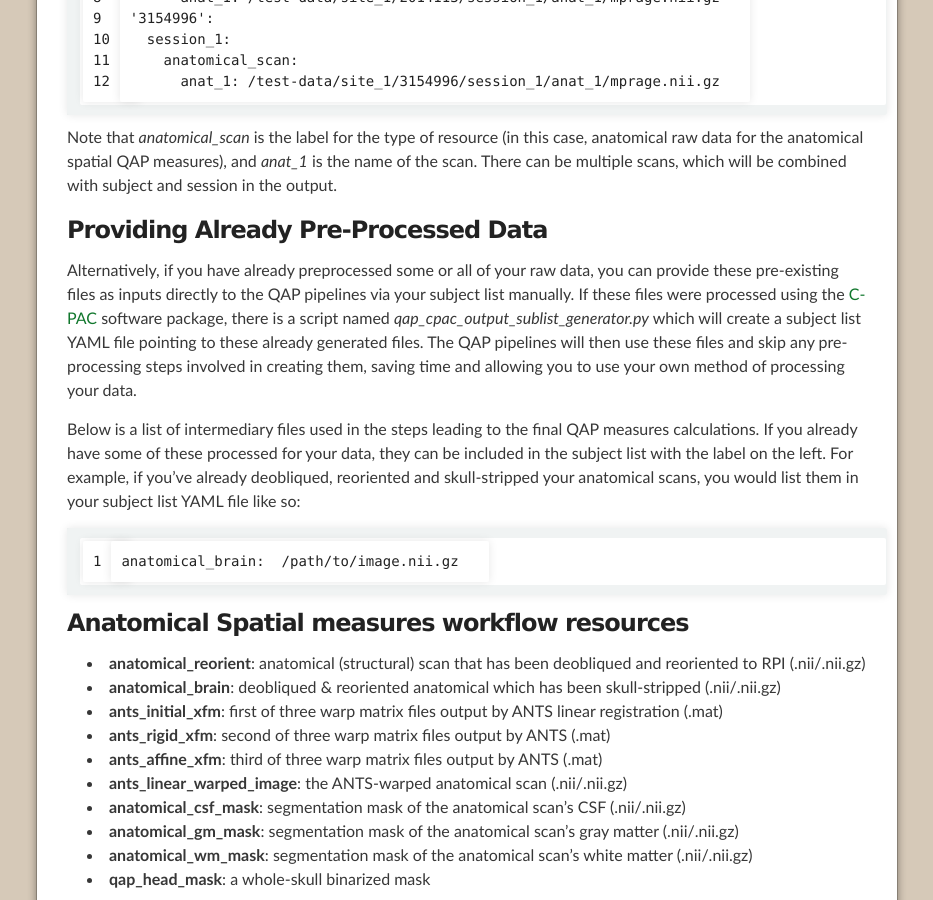
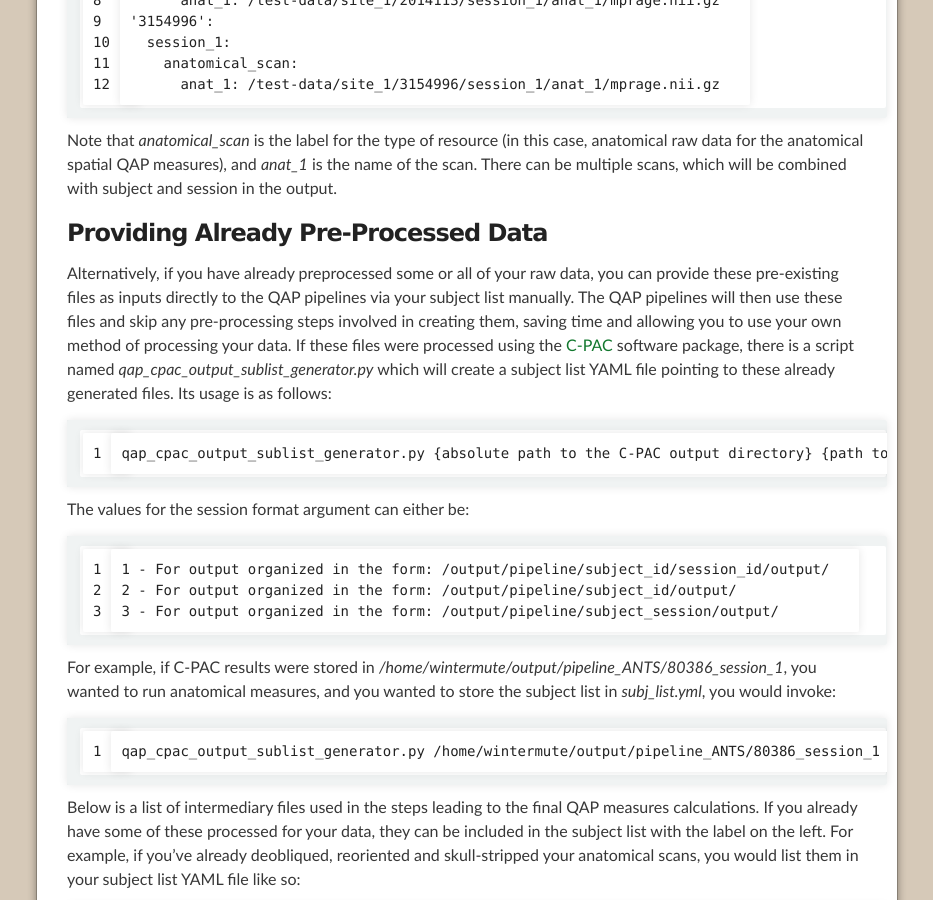
Before and after one commit to preprocessed-connectomes-project/quality-assessment-protocol, a Jekyll site: the page built from qap_documentation.md, in a window 1280 px wide and 900 px high, scrolled down 5562 px. Shown: the whole window, without its empty margins (173-1106 px from the left). Built offline with Jekyll 4.4.1, drawn with Linux system fonts in a browser that asks for light colours; some of the changed text lies outside the part shown.

Commit message:
Added pandas to installation instructions; added cpac output list generator usage

```diff
--- a/qap_documentation.md
+++ b/qap_documentation.md
@@ -3,7 +3,7 @@
 title: PCP Quality Assessment Protocol
 ---
 
-Various objective measures for MRI data quality have been proposed over the years.  However, until now no software has allowed researchers to obtain these measures with relative ease.  The QAP package allows you to obtain spatial and anatomical data quality measures for your own data.  Since no standard thresholds demarcating acceptable from unacceptable data are currently existent, you can then compare your data to normative distributions of measures obtained from the [ABIDE](http://fcon_1000.projects.nitrc.org/indi/abide/) and [CoRR](http://fcon_1000.projects.nitrc.org/indi/CoRR/html/index.html) datasets.
+Various objective measures for MRI data quality have been proposed over the years.  However, until now no software has allowed researchers to obtain all these measures in the same place with relative ease.  The QAP package allows you to obtain spatial and anatomical data quality measures for your own data.  Since no standard thresholds demarcating acceptable from unacceptable data are currently existent, you can then compare your data to normative distributions of measures obtained from the [ABIDE](http://fcon_1000.projects.nitrc.org/indi/abide/) and [CoRR](http://fcon_1000.projects.nitrc.org/indi/CoRR/html/index.html) datasets.
 
 For more information, please see our recent [resting-state poster and associated code]( http://github.com/czarrar/qap_poster).
 
@@ -33,8 +33,8 @@
 
 QAP requires AFNI, C3D, and FSL to run. Links to installation instructions for AFNI and FSL are listed below:
 
-* [AFNI Installation](#http://afni.nimh.nih.gov/pub/dist/HOWTO/howto/ht00_inst/html)
-* [FSL Installation](#http://fsl.fmrib.ox.ac.uk/fsl/fslwiki/FslInstallation)
+* [AFNI Installation](http://afni.nimh.nih.gov/pub/dist/HOWTO/howto/ht00_inst/html)
+* [FSL Installation](http://fsl.fmrib.ox.ac.uk/fsl/fslwiki/FslInstallation)
 
 If you are using a Debian-based Linux distribution, you can use `apt-get` by first adding Neurodebian to the apt repository list and then installing the Neurodebian FSL and AFNI packages:
 
@@ -43,21 +43,20 @@
     apt-get update
     apt-get install -y fsl-5.0-complete afni
 
-To install C3D, download the appropriate version for your platform from [Sourceforge](#http://sourceforge.net/projects/c3d/).  Unzip or mount the archive containing C3D and copy it to a memorable location.  Finish by adding the following line to your `.bashrc` file:
+To install C3D, download the appropriate version for your platform from [Sourceforge](http://sourceforge.net/projects/c3d/).  Make sure the you use at least version 1.0.0.  Unzip or mount the archive containing C3D and copy it to a memorable location.  Finish by adding the following line to your `.bashrc` file:
 
     export PATH=/path_to/C3D/bin:$PATH
 
 ### Python Dependencies
 
-QAP requires Numpy, Scipy, Nipype, Nibabel, Nitime, and PyYAML.  If you have `pip`, you may install these by typing in the command below:
+QAP requires Numpy, Scipy, Nipype, Nibabel, Nitime, PyYAML, and pandas.   If you have `pip`, you may install these by typing in the command below:
 
-    pip install numpy scipy nipype nibabel nitime pyyaml
+    pip install numpy scipy && pip install nipype nibabel nitime pyyaml pandas
 
 ### QAP
 
 Once the pre-requisites have been satisfied, you can install the QAP package itself:
 
-    cd /tmp
     git clone https://github.com/preprocessed-connectomes-project/quality-assessment-protocol.git qap
     cd /qap
     python setup.py install
@@ -94,7 +93,7 @@
 
 * **Standardized DVARS [func_dvars]:** The spatial standard deviation of the temporal derivative of the data, normalized by the temporal standard deviation and temporal autocorrelation.  Lower values are better [^5][^6].
 * **Outlier Detection [func_outlier]:** The mean fraction of outliers found in each volume using the [3dTout](http://afni.nimh.nih.gov/pub/dist/doc/program_help/3dToutcount.html) command from [AFNI](http://afni.nimh.nih.gov/afni).  Lower values are better [^7].
-* **Median Distance Index [func_quality]:** The mean distance (1 – spearman’s rho) between each time-point's volume and the median volume using AFNI’s [3dTqual command](http://afni.nimh.nih.gov/afni).  Lower values are better [^7].
+* **Median Distance Index [func_quality]:** The mean distance (1 – spearman’s rho) between each time-point's volume and the median volume using AFNI’s [3dTqual](http://afni.nimh.nih.gov/afni) command.  Lower values are better [^7].
 * **Mean Fractional Displacement - Jenkinson [func_mean_fd]:** A measure of subject head motion, which compares the motion between the current and previous volumes. This is calculated by summing the absolute value of displacement changes in the x, y and z directions and rotational changes about those three axes. The rotational changes are given distance values based on the changes across the surface of a 80mm radius sphere.  Lower values are better [^8][^10].
 * **Number of volumes with FD greater than 0.2mm [func_num_fd]:** Lower values are better.
 * **Percent of volumes with FD greater than 0.2mm [func_perc_fd]:** Lower values are better.
@@ -171,7 +170,19 @@
 
 ### Providing Already Pre-Processed Data
 
-Alternatively, if you have already preprocessed some or all of your raw data, you can provide these pre-existing files as inputs directly to the QAP pipelines via your subject list manually. If these files were processed using the [C-PAC](http://fcp-indi.github.io/docs/user/index.html) software package, there is a script named *qap_cpac_output_sublist_generator.py* which will create a subject list YAML file pointing to these already generated files. The QAP pipelines will then use these files and skip any pre-processing steps involved in creating them, saving time and allowing you to use your own method of processing your data.
+Alternatively, if you have already preprocessed some or all of your raw data, you can provide these pre-existing files as inputs directly to the QAP pipelines via your subject list manually.  The QAP pipelines will then use these files and skip any pre-processing steps involved in creating them, saving time and allowing you to use your own method of processing your data.  If these files were processed using the [C-PAC](http://fcp-indi.github.io/docs/user/index.html) software package, there is a script named *qap_cpac_output_sublist_generator.py* which will create a subject list YAML file pointing to these already generated files.  Its usage is as follows:
+
+    qap_cpac_output_sublist_generator.py {absolute path to the C-PAC output directory} {path to where the output YAML file should be stored} {the scan type- can be 'anat' or 'func'} {the session format- can be '1','2', or '3', whose corresponding formats are described in more detail below}
+
+The values for the session format argument can either be:
+
+    1 - For output organized in the form: /output/pipeline/subject_id/session_id/output/
+    2 - For output organized in the form: /output/pipeline/subject_id/output/
+    3 - For output organized in the form: /output/pipeline/subject_session/output/
+
+For example, if C-PAC results were stored in */home/wintermute/output/pipeline_ANTS/80386_session_1*, you wanted to run anatomical measures, and you wanted to store the subject list in *subj_list.yml*, you would invoke:
+
+    qap_cpac_output_sublist_generator.py /home/wintermute/output/pipeline_ANTS/80386_session_1 /home/wintermute/qap_analysis/subj_list.yml anat 3
 
 Below is a list of intermediary files used in the steps leading to the final QAP measures calculations. If you already have some of these processed for your data, they can be included in the subject list with the label on the left. For example, if you've already deobliqued, reoriented and skull-stripped your anatomical scans, you would list them in your subject list YAML file like so:
 
@@ -254,11 +265,13 @@
 
 ### Setting Up Your SGE File
 
+Sun Grid Engine (SGE) allows you to parallelize your cloud analyses by having each node in an HPC cluster run QAP on an individual subject.  To use SGE on your AWS instance, create a new batch file in your favorite text editor and set up an SGE job in a format similar to below:
+
 	#! /bin/bash
 	#$ -cwd
 	#$ -S /bin/bash
 	#$ -V
-	#$ -t 1-{size of sub dictionary}
+	#$ -t 1-{number of subjects}
 	#$ -q all.q
 	#$ -pe mpi_smp 4
 	#$ -e /home/ubuntu/qap_run_anat.err
@@ -270,6 +283,10 @@
 	# Run anatomical spatial qap
 	qap_anatomical_spatial.py --subj_idx $SGE_TASK_ID --s3_dict_yml $ANAT_S3_DICT $ANAT_SP_CONFIG_FILE
 	echo "End - TASKID " $SGE_TASK_ID " : " $(date)
+
+Note that the *mpi_smp* environment is created by the *cpac_sge* Starcluster plug-in mentioned earlier.  The *cpac_env.sh* script is a script containing all of the environmental variables used by AFNI, FSL, and C3D.  If you opt to not use the C-PAC AMI, you will need to create a comparable script and have the batchs script source it.  Submit the job to the SGE scheduler by typing:
+
+    qsub {path to the text file}
 
 ## Merging Outputs
 
```
